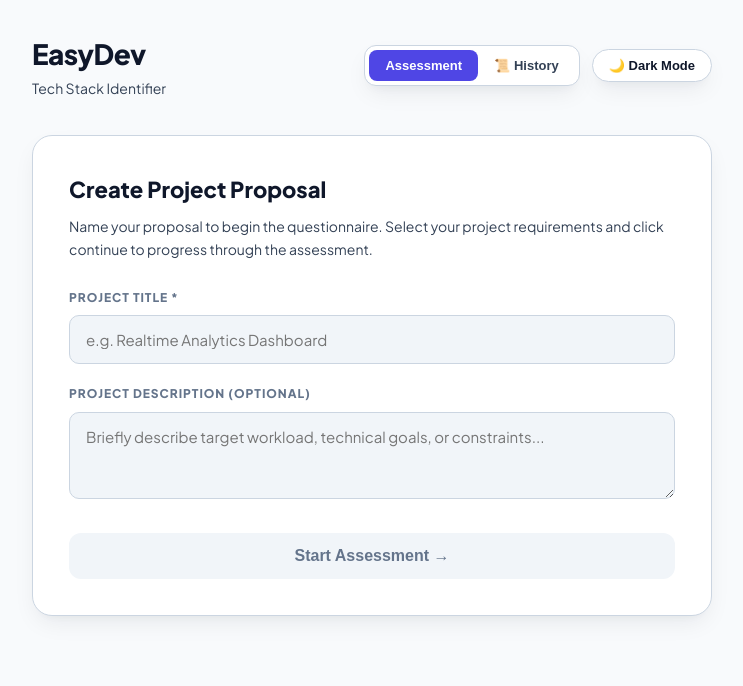
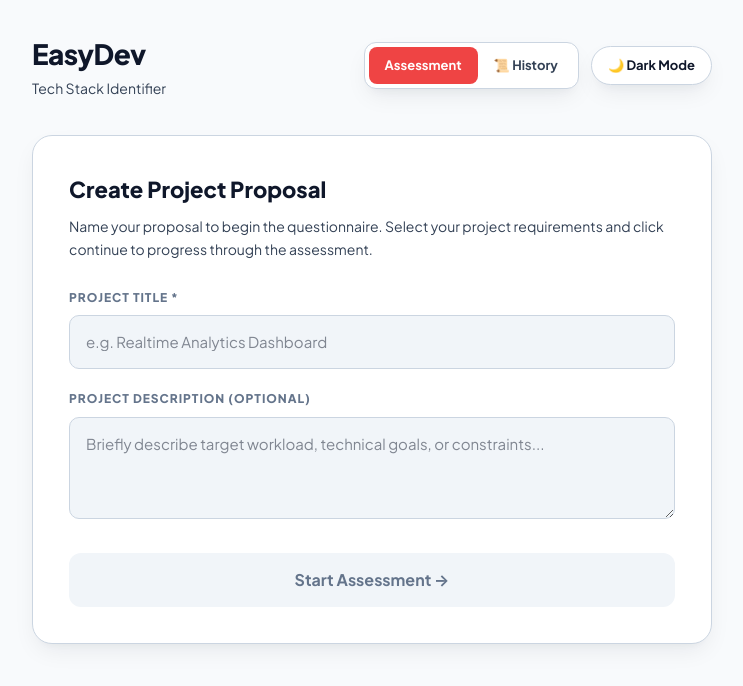
Before and after one commit to jerohalili/easydev, a React (Vite) app in the folder client/: page / in a window 1280 px wide. Shown: the top 686 px of the page, without its empty margins (268-1011 px from the left). Built offline with nearby package versions, Linux system fonts and the light colour scheme.

Commit message:
feat: crimson style

```diff
--- a/client/src/index.css
+++ b/client/src/index.css
@@ -1,21 +1,24 @@
 @import url('https://fonts.googleapis.com/css2?family=Plus+Jakarta+Sans:wght@400;500;600;700;800&family=JetBrains+Mono:wght@500;700&display=swap');
+@import "tailwindcss";
+
+@custom-variant dark (&:where([data-theme='dark'], [data-theme='dark'] *, .dark, .dark *));
 
 :root {
-  /* Light Theme - Clean, High Contrast, Vibrant Accents */
+  /* Light Theme - Clean, High Contrast, Crimson Accents */
   --bg-main: #f8fafc;
   --bg-card: #ffffff;
   --bg-card-hover: #f1f5f9;
   --bg-input: #f1f5f9;
   --border-color: #cbd5e1;
-  --border-focus: #4f46e5;
+  --border-focus: #ef4444;
   --text-primary: #0f172a;
   --text-secondary: #334155;
   --text-muted: #64748b;
 
-  --primary-accent: #4f46e5;
-  --primary-hover: #4338ca;
-  --primary-active: #3730a3;
-  --accent-glow: rgba(79, 70, 229, 0.15);
+  --primary-accent: #ef4444;
+  --primary-hover: #dc2626;
+  --primary-active: #b91c1c;
+  --accent-glow: rgba(239, 68, 68, 0.15);
   --card-shadow: 0 10px 25px -5px rgba(15, 23, 42, 0.08), 0 8px 10px -6px rgba(15, 23, 42, 0.04);
 
   /* Vivid Category Badges (Light) */
@@ -26,22 +29,22 @@
   --badge-infra-bg: #f3e8ff; --badge-infra-text: #7c3aed; --badge-infra-border: #c4b5fd;
 }
 
-[data-theme='dark'] {
-  /* Dark Theme - Deep Slate, High Legibility, Neon Accents */
+[data-theme='dark'], .dark {
+  /* Dark Theme - Deep Slate, High Legibility, Crimson Neon Accents */
   --bg-main: #0b0f19;
   --bg-card: #151d2a;
   --bg-card-hover: #1e293b;
   --bg-input: #1e293b;
   --border-color: #334155;
-  --border-focus: #6366f1;
+  --border-focus: #ef4444;
   --text-primary: #f8fafc;
   --text-secondary: #cbd5e1;
   --text-muted: #94a3b8;
 
-  --primary-accent: #6366f1;
-  --primary-hover: #4f46e5;
-  --primary-active: #4338ca;
-  --accent-glow: rgba(99, 102, 241, 0.25);
+  --primary-accent: #ef4444;
+  --primary-hover: #dc2626;
+  --primary-active: #b91c1c;
+  --accent-glow: rgba(239, 68, 68, 0.25);
   --card-shadow: 0 12px 30px -5px rgba(0, 0, 0, 0.5), 0 4px 12px -2px rgba(0, 0, 0, 0.3);
 
   /* Vivid Category Badges (Dark) */
@@ -50,6 +53,15 @@
   --badge-back-bg: rgba(16, 185, 129, 0.15); --badge-back-text: #34d399; --badge-back-border: rgba(16, 185, 129, 0.4);
   --badge-db-bg: rgba(245, 158, 11, 0.15); --badge-db-text: #fbbf24; --badge-db-border: rgba(245, 158, 11, 0.4);
   --badge-infra-bg: rgba(168, 85, 247, 0.15); --badge-infra-text: #c084fc; --badge-infra-border: rgba(168, 85, 247, 0.4);
+}
+
+@theme {
+  --color-brand-50: #fef2f2;
+  --color-brand-100: #fee2e2;
+  --color-brand-200: #fecaca;
+  --color-brand-500: #ef4444;
+  --color-brand-600: #dc2626;
+  --color-brand-700: #b91c1c;
 }
 
 * {
```
